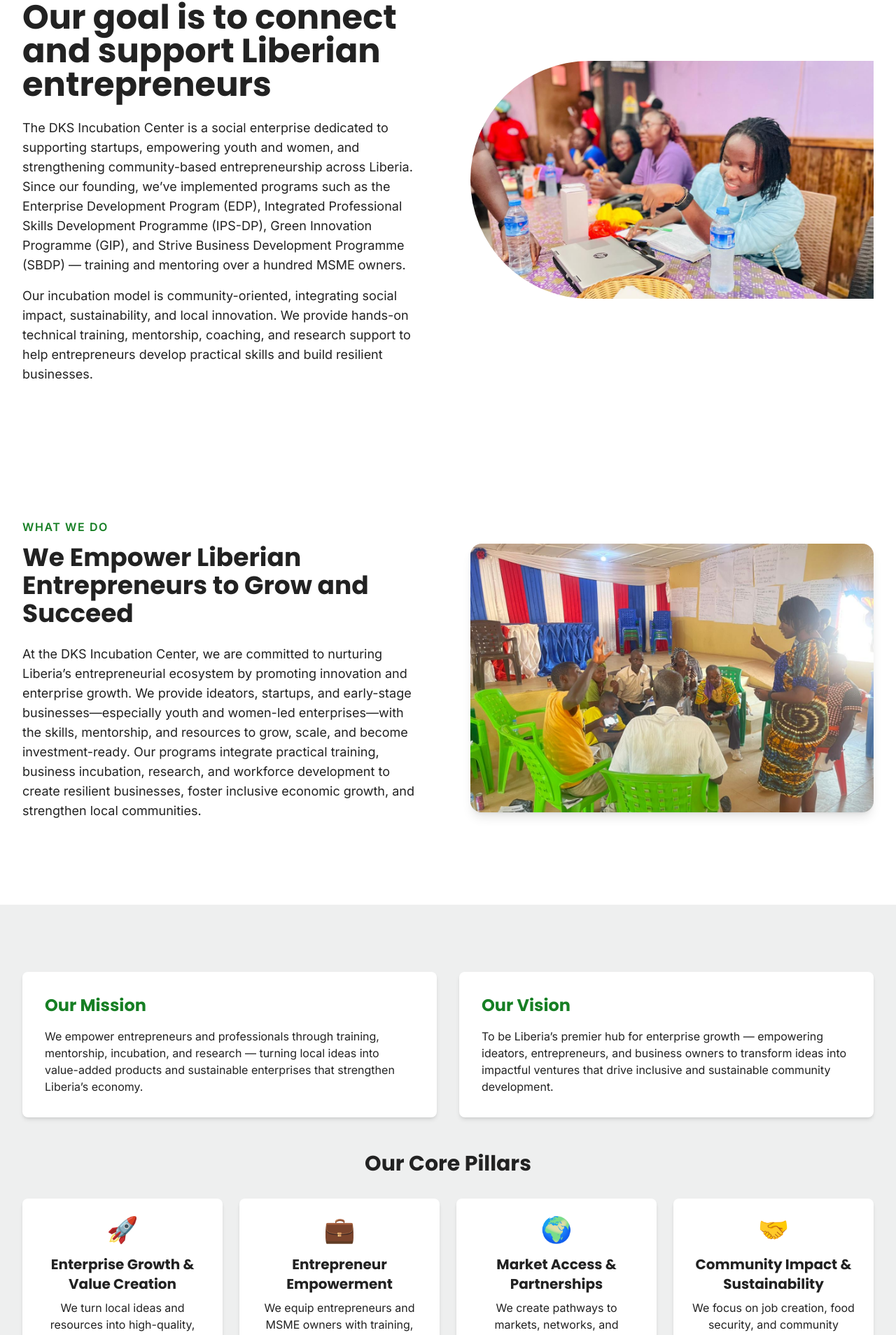
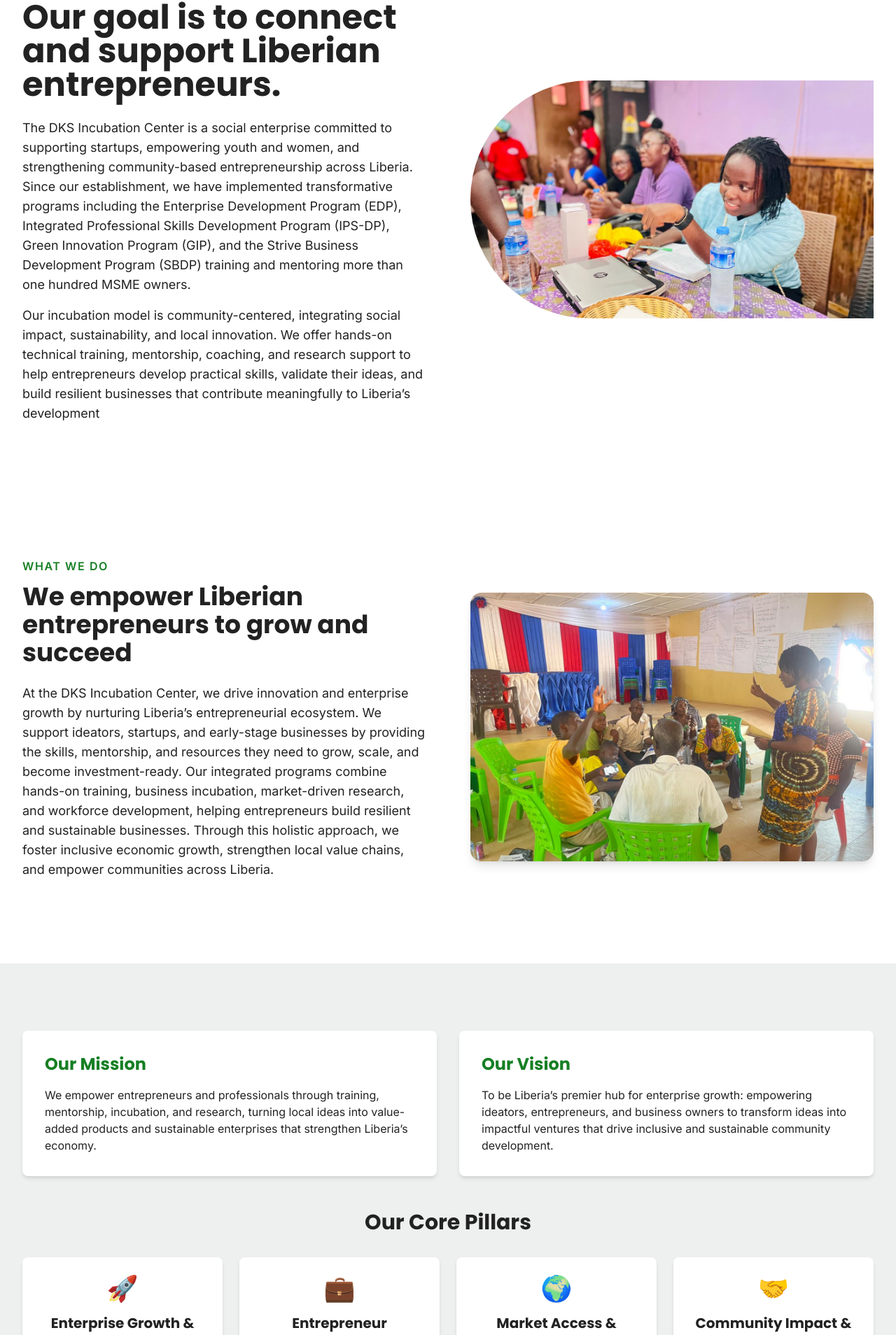
Before and after one commit to 231gamer/dks-liberia, a Next.js app: page /about in a window 1280 px wide. Shown: the part 623-2531 px from the top of the page at 70% size. Built offline with nearby package versions, Linux system fonts and the light colour scheme.

Commit message:
About, Programs and minor details

```diff
--- a/components/WhatWeDo.tsx
+++ b/components/WhatWeDo.tsx
@@ -8,11 +8,12 @@
 }
 
 const fullText =
-  "At the DKS Incubation Center, we are committed to nurturing Liberia’s entrepreneurial ecosystem by promoting innovation and enterprise growth. We provide ideators, startups, and early-stage businesses—especially youth and women-led enterprises—with the skills, mentorship, and resources to grow, scale, and become investment-ready. Our programs integrate practical training, business incubation, research, and workforce development to create resilient businesses, foster inclusive economic growth, and strengthen local communities.";
+  "At the DKS Incubation Center, we drive innovation and enterprise growth by nurturing Liberia’s entrepreneurial ecosystem. We support ideators, startups, and early-stage businesses by providing the skills, mentorship, and resources they need to grow, scale, and become investment-ready. Our integrated programs combine hands-on training, business incubation, market-driven research, and workforce development, helping entrepreneurs build resilient and sustainable businesses. Through this holistic approach, we foster inclusive economic growth, strengthen local value chains, and empower communities across Liberia.";
+
 
 // A concise version suitable for the homepage hero-sized section
 const shortText =
-  "We nurture Liberia’s entrepreneurial ecosystem by equipping ideators and early-stage businesses—especially youth and women-led—with skills, mentorship, and resources to grow, scale, and become investment‑ready. Our programs blend practical training, incubation, research, and workforce development to build resilient businesses and stronger communities.";
+  "The DKS Incubation Center strengthens Liberia’s entrepreneurial ecosystem by equipping ideators and early-stage businesses, especially youth and women-led ventures with the skills, mentorship, and resources needed to grow, scale, and become investment-ready. Our programs combine practical training, incubation support, research, and workforce development to build resilient businesses and stronger, more self-reliant communities.";
 
 export default function WhatWeDo({ variant = 'home', image }: WhatWeDoProps) {
   const copy = variant === 'about' ? fullText : shortText;
@@ -32,7 +33,7 @@
         >
           <p className="text-primary font-semibold uppercase tracking-widest mb-3">WHAT WE DO</p>
           <h2 className="text-3xl md:text-4xl font-bold text-text mb-6 font-heading leading-snug">
-            We Empower Liberian Entrepreneurs to Grow and Succeed
+            We empower Liberian entrepreneurs to grow and succeed
           </h2>
           <p className="text-lg text-gray-600 mb-6">{copy}</p>
 
--- a/pages/about.tsx
+++ b/pages/about.tsx
@@ -15,45 +15,48 @@
 
 export default function About({ team }: AboutProps) {
   const milestones = [
-    { year: '2018', event: 'DKS Liberia founded with a mission to empower entrepreneurs.' },
-    { year: '2019', event: 'Launched Enterprise Development Program (EDP).' },
-    { year: '2020', event: 'Trained over 200 entrepreneurs nationwide.' },
-    { year: '2021', event: 'Introduced the Professional Skills Development Program (IPS-DP).' },
-    { year: '2022', event: 'Launched the Green Innovation Program (GIP).' },
-    { year: '2023', event: '1,000+ entrepreneurs trained and 300+ businesses launched.' },
-    { year: '2024', event: 'Expanded partnerships and reached over 1,500 young professionals.' },
+    { year: '2019 - Present', event: 'Trained over 1,850 youth, equipping them with entrepreneurial skills, mentorship, and practical business knowledge.' },
+    { year: '2019 - Present', event: 'Launched the Integrated Professional Skills Development Program (IPS-DP) to strengthen workforce capabilities.' },
+    { year: '2022 – Present', event: 'Trained over 285 MSMEs, ideators, and entrepreneurs, supporting business growth and enterprise development.' },
+    { year: '2022 – Present', event: 'Launched the Enterprise Development Program (EDP) to support startups and early-stage businesses.' },
+    { year: '2023', event: 'Partnered with Giving Joy Grants to train 55 female entrepreneurs, promoting women-led enterprises.' },
+    { year: '2024', event: 'Strengthened partnership with the Universal Outreach Foundation to manage the Strive Business Development Program (SBDP).' },
+    { year: '2024', event: 'Actively managing the SBDP, providing mentorship, training, and business support to youth and early-stage entrepreneurs.' },
+    { year: '2025', event: 'Launched the Green Innovation Program (GIP), promoting sustainable and environmentally responsible entrepreneurship.' },
+    { year: '2025', event: 'Strengthened partnership with Conservation International under the Adaptation Acceleration Program.' },
+    { year: '2025', event: 'Launched the SBDP Growth Accelerator Program (GAP), enhancing business scalability and investment readiness.' },
   ];
 
   const missionVision = {
     mission:
-      'We empower entrepreneurs and professionals through training, mentorship, incubation, and research — turning local ideas into value-added products and sustainable enterprises that strengthen Liberia’s economy.',
+      'We empower entrepreneurs and professionals through training, mentorship, incubation, and research, turning local ideas into value-added products and sustainable enterprises that strengthen Liberia’s economy.',
     vision:
-      'To be Liberia’s premier hub for enterprise growth — empowering ideators, entrepreneurs, and business owners to transform ideas into impactful ventures that drive inclusive and sustainable community development.',
+      'To be Liberia’s premier hub for enterprise growth: empowering ideators, entrepreneurs, and business owners to transform ideas into impactful ventures that drive inclusive and sustainable community development.',
   };
 
   const coreValues = [
     {
       title: 'Enterprise Growth & Value Creation',
       description:
-        'We turn local ideas and resources into high-quality, value-added products and services that boost productivity and competitiveness.',
+        'We transform local ideas and resources into high-quality, value-added products and services that enhance productivity, increase competitiveness, and strengthen market positioning for emerging businesses.',
       icon: '🚀',
     },
     {
       title: 'Entrepreneur Empowerment',
       description:
-        'We equip entrepreneurs and MSME owners with training, mentorship, and tools to grow, scale, and become investment-ready.',
+        'We equip entrepreneurs and MSME owners with the knowledge, mentorship, and practical tools they need to grow, scale, and become investment-ready, enabling them to build sustainable and competitive businesses.',
       icon: '💼',
     },
     {
       title: 'Market Access & Partnerships',
       description:
-        'We create pathways to markets, networks, and financing, enabling businesses to expand their reach and sustain long-term growth.',
+        'We create strategic pathways to markets, networks, and financing, empowering businesses to expand their reach, strengthen collaborations, and achieve sustainable long-term growth.',
       icon: '🌍',
     },
     {
       title: 'Community Impact & Sustainability',
       description:
-        'We focus on job creation, food security, and community empowerment — promoting inclusive and sustainable development across Liberia.',
+        'We drive job creation, enhance food security, and empower communities, promoting inclusive, resilient, and sustainable development across Liberia',
       icon: '🤝',
     },
   ];
@@ -83,7 +86,7 @@
   ];
 
   const impactStats = [
-    { label: 'Entrepreneurs Trained', value: '250+' },
+    { label: 'Entrepreneurs Trained', value: '380+' },
     { label: 'Businesses Launched', value: '27' },
     { label: 'Cohorts Completed', value: '7' },
     { label: 'Businesses Showcased', value: '100+' },
@@ -115,7 +118,6 @@
           title="About DKS Incubation Center"
           subtitle="Where Enterprise Grows — Empowering Liberian Entrepreneurs to Innovate, Scale, and Succeed"
         />
-
         {/* Who We Are */}
         <section className="section-padding bg-white">
           <div className="container-custom grid grid-cols-1 lg:grid-cols-2 gap-12 lg:gap-16 items-center">
@@ -125,23 +127,15 @@
               viewport={{ once: true }}
               transition={{ duration: 0.6 }}
             >
-              <p className="text-primary font-semibold uppercase tracking-widest mb-3">About Our Incubation Center</p>
+              <p className="text-primary font-semibold uppercase tracking-widest mb-3">About The Incubation Center</p>
               <h2 className="text-4xl md:text-5xl font-bold mb-6 text-text font-heading leading-tight">
-                Our goal is to connect and support Liberian entrepreneurs
+                Our goal is to connect and support Liberian entrepreneurs.
               </h2>
               <p className="text-lg text-gray-600 mb-4">
-                The DKS Incubation Center is a social enterprise dedicated to supporting startups,
-                empowering youth and women, and strengthening community-based entrepreneurship across
-                Liberia. Since our founding, we’ve implemented programs such as the Enterprise
-                Development Program (EDP), Integrated Professional Skills Development Programme
-                (IPS-DP), Green Innovation Programme (GIP), and Strive Business Development Programme
-                (SBDP) — training and mentoring over a hundred MSME owners.
+                The DKS Incubation Center is a social enterprise committed to supporting startups, empowering youth and women, and strengthening community-based entrepreneurship across Liberia. Since our establishment, we have implemented transformative programs including the Enterprise Development Program (EDP), Integrated Professional Skills Development Program (IPS-DP), Green Innovation Program (GIP), and the Strive Business Development Program (SBDP) training and mentoring more than one hundred MSME owners.
               </p>
               <p className="text-lg text-gray-600">
-                Our incubation model is community-oriented, integrating social impact, sustainability,
-                and local innovation. We provide hands-on technical training, mentorship, coaching, and
-                research support to help entrepreneurs develop practical skills and build resilient
-                businesses.
+               Our incubation model is community-centered, integrating social impact, sustainability, and local innovation. We offer hands-on technical training, mentorship, coaching, and research support to help entrepreneurs develop practical skills, validate their ideas, and build resilient businesses that contribute meaningfully to Liberia’s development
               </p>
             </motion.div>
 
--- a/pages/programs.tsx
+++ b/pages/programs.tsx
@@ -75,10 +75,7 @@
                 Empowering Success Through Comprehensive Training
               </h2>
               <p className="text-lg text-gray-600">
-                At DKS Liberia, we offer a range of programs designed to meet the diverse needs of
-                entrepreneurs and professionals. Our programs combine practical training with
-                hands-on mentorship, providing participants with the tools and support needed to
-                succeed in today&apos;s competitive market.
+                At the DKS Incubation Center, we empower Liberian entrepreneurs and professionals through practical training, mentorship, and hands-on support. Since 2019, we have trained over 1,850 youth, supported 285+ MSMEs and entrepreneurs, facilitated the launch of 27+ businesses, equipping participants with the skills, tools, and networks needed to grow their ventures, create jobs, and strengthen local communities.
               </p>
             </motion.div>
           </div>
```
Also changed, not shown: data/team.json (+6 -6 lines).
